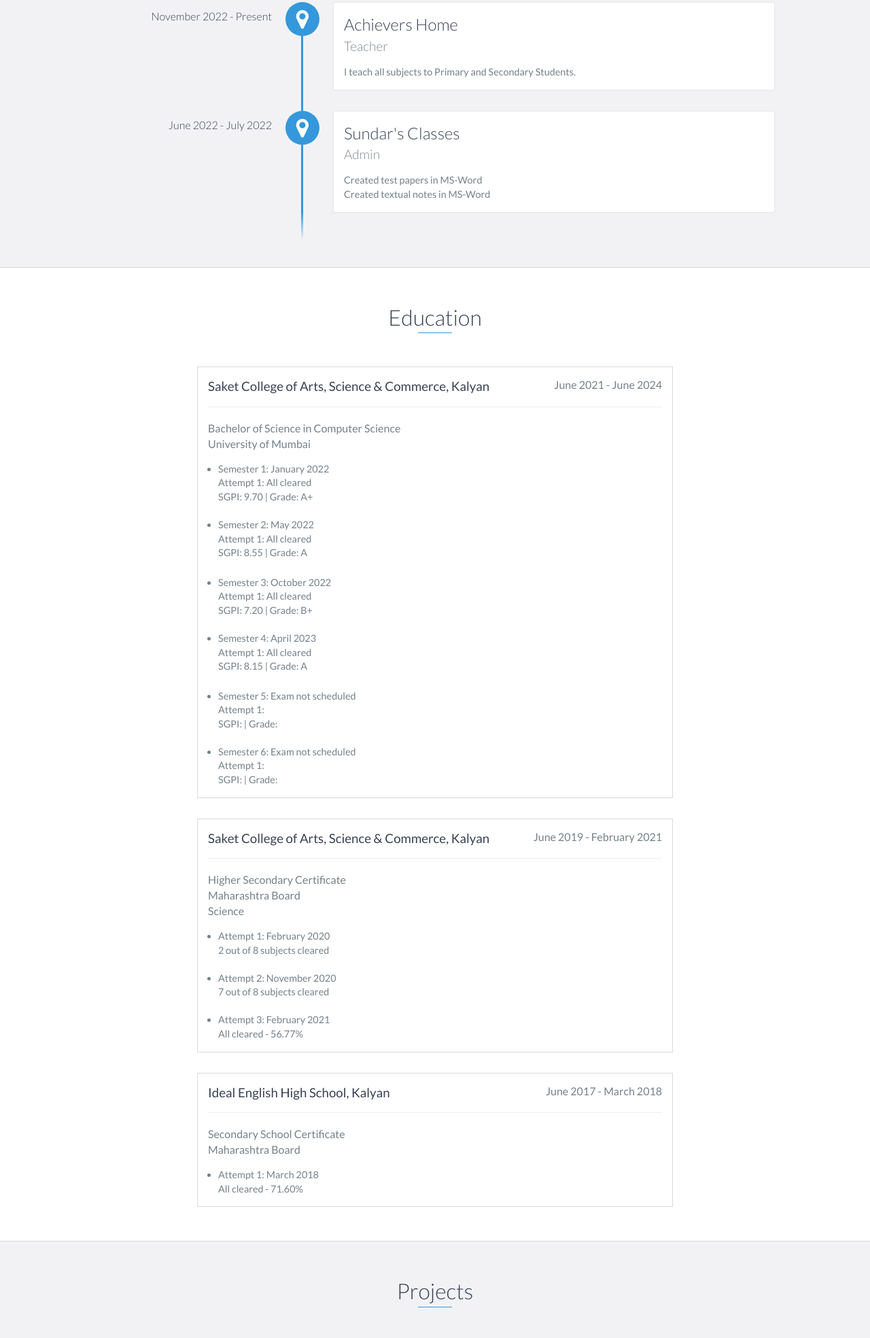
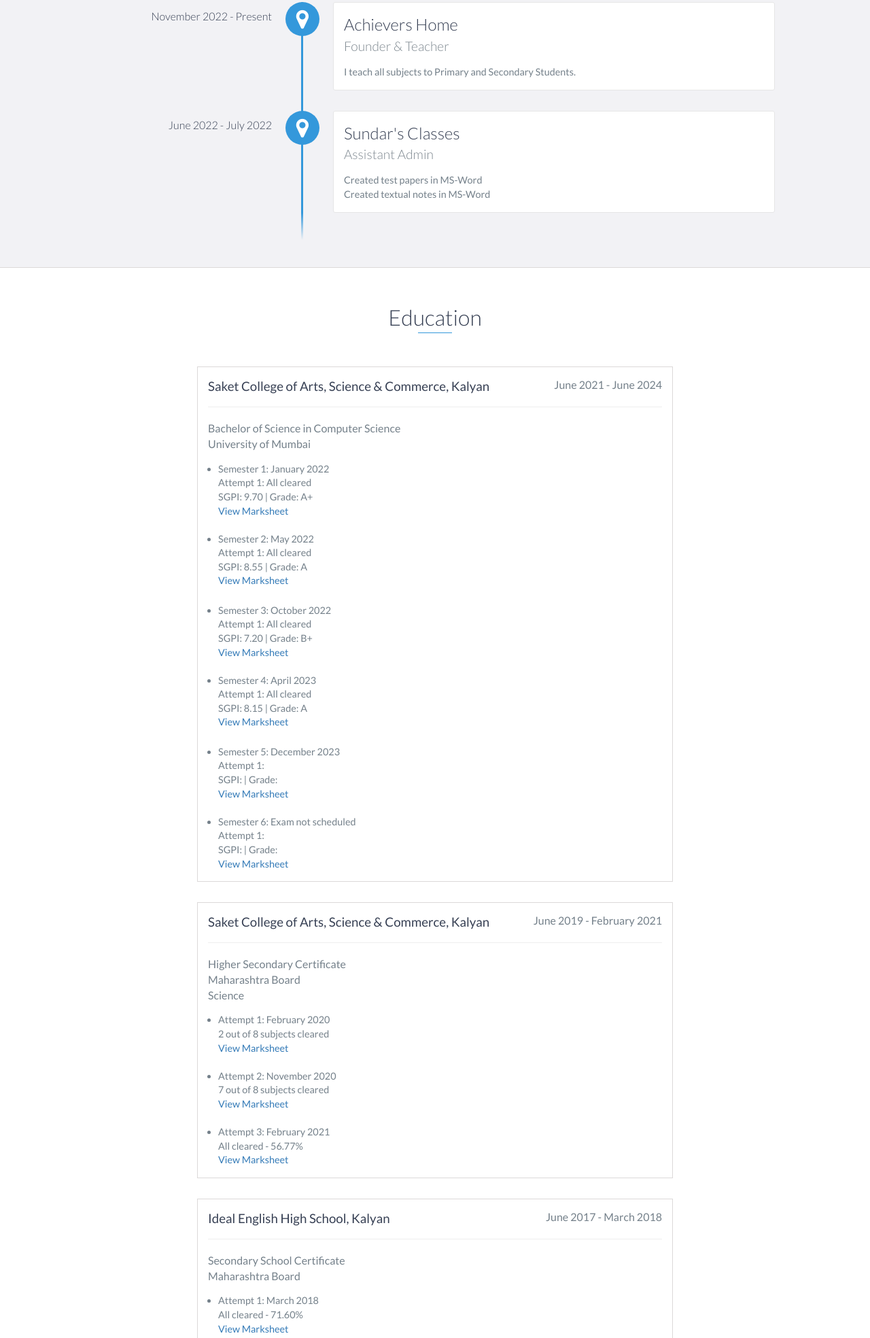
Before and after one commit to shridey/shridey.github.io, a website: page index.html in a window 1280 px wide. Shown: the part 1179-3147 px from the top of the page at 68% size. Drawn offline with nearby package versions, Linux system fonts and the light colour scheme.

Commit message:
updated index.html

```diff
--- a/index.html
+++ b/index.html
@@ -111,12 +111,12 @@
         <div id="experience-timeline">
             <div data-date="November 2022 - Present">
                 <h3>Achievers Home</h3>
-                <h4>Teacher</h4>
+                <h4>Founder & Teacher</h4>
                 <p>I teach all subjects to Primary and Secondary Students.</p>
             </div>
             <div data-date="June 2022 - July 2022">
                 <h3>Sundar's Classes</h3>
-                <h4>Admin</h4>
+                <h4>Assistant Admin</h4>
                 <p>Created test papers in MS-Word<br>Created textual notes in MS-Word</p>
             </div>
         </div>
@@ -132,18 +132,30 @@
             <hr>
             <h4>Bachelor of Science in Computer Science<br>University of Mumbai</h4>
             <ul>
-                <li>Semester 1: January 2022<br>Attempt 1: All cleared<br>SGPI: 9.70 | Grade: A+</li><br>
+                <li>Semester 1: January 2022<br>Attempt 1: All cleared<br>SGPI: 9.70 | Grade: A+</li>
+                <a rel="noopener" href="https://iamshridharr.github.io/docs/sem-one.jpg" target="_blank">View Marksheet</a>
+                <br><br>
                 <li>Semester 2: May 2022<br>Attempt 1: All cleared<br>SGPI: 8.55 | Grade: A</li>
+                <a rel="noopener" href="https://iamshridharr.github.io/docs/sem-two.jpg" target="_blank">View Marksheet</a>
+                <br>
             </ul>
             <br>
             <ul>
-                <li>Semester 3: October 2022<br>Attempt 1: All cleared<br>SGPI: 7.20 | Grade: B+</li><br>
+                <li>Semester 3: October 2022<br>Attempt 1: All cleared<br>SGPI: 7.20 | Grade: B+</li>
+                <a rel="noopener" href="https://iamshridharr.github.io/docs/sem-three.jpg" target="_blank">View Marksheet</a>
+                <br><br>
                 <li>Semester 4: April 2023<br>Attempt 1: All cleared<br>SGPI: 8.15 | Grade: A</li>
+                <a rel="noopener" href="https://iamshridharr.github.io/docs/sem-four.jpg" target="_blank">View Marksheet</a>
+                <br>
             </ul>
             <br>
             <ul>
-                <li>Semester 5: Exam not scheduled<br>Attempt 1: <br>SGPI: | Grade: </li><br>
+                <li>Semester 5: December 2023<br>Attempt 1: <br>SGPI: | Grade: </li>
+                <a rel="noopener" href="https://iamshridharr.github.io/docs/sem-five.jpg" target="_blank">View Marksheet</a>
+                <br><br>
                 <li>Semester 6: Exam not scheduled<br>Attempt 1: <br>SGPI: | Grade: </li>
+                <a rel="noopener" href="https://iamshridharr.github.io/docs/sem-six.jpg" target="_blank">View Marksheet</a>
+                <br>
             </ul>
         </div>
 
@@ -154,9 +166,14 @@
             <hr>
             <h4>Higher Secondary Certificate<br>Maharashtra Board<br>Science</h4>
             <ul>
-                <li>Attempt 1: February 2020<br>2 out of 8 subjects cleared</li><br>
-                <li>Attempt 2: November 2020<br>7 out of 8 subjects cleared</li><br>
+                <li>Attempt 1: February 2020<br>2 out of 8 subjects cleared</li>
+                <a rel="noopener" href="https://iamshridharr.github.io/docs/hsc-one.jpg" target="_blank">View Marksheet</a>
+                <br><br>
+                <li>Attempt 2: November 2020<br>7 out of 8 subjects cleared</li>
+                <a rel="noopener" href="https://iamshridharr.github.io/docs/hsc-two.jpg" target="_blank">View Marksheet</a>
+                <br><br>
                 <li>Attempt 3: February 2021<br>All cleared - 56.77%</li>
+                <a rel="noopener" href="https://iamshridharr.github.io/docs/hsc-three.jpg" target="_blank">View Marksheet</a>
             </ul>
         </div>
 
@@ -168,6 +185,7 @@
             <h4>Secondary School Certificate<br>Maharashtra Board</h4>
             <ul>
                 <li>Attempt 1: March 2018<br>All cleared - 71.60%</li>
+                <a rel="noopener" href="https://iamshridharr.github.io/docs/ssc.jpg" target="_blank">View Marksheet</a>
             </ul>
         </div>
         <!-- End .education-block -->
@@ -187,8 +205,8 @@
                         Students can login and get daily updates of their lectures, homeworks, tests and more.<br>
                         Students can track their progress with their test history.<br>
                         Students can update their personal details, password, profile pictures, etc.<br>
-                        As an Admin, a teacher can upload respective video lectures directly on the student's home screen.<br>
-                        Admin has total control of both the interfaces.</p>
+                        Teachers can upload respective video lectures directly on the student's home screen.<br>
+                        Admins has total control of both the interfaces.</p>
                         <a rel="noopener" href="https://achievershome.infinityfreeapp.com" target="_blank">View Project</a>
                     </div>
                     <!-- End .project-info -->
```
